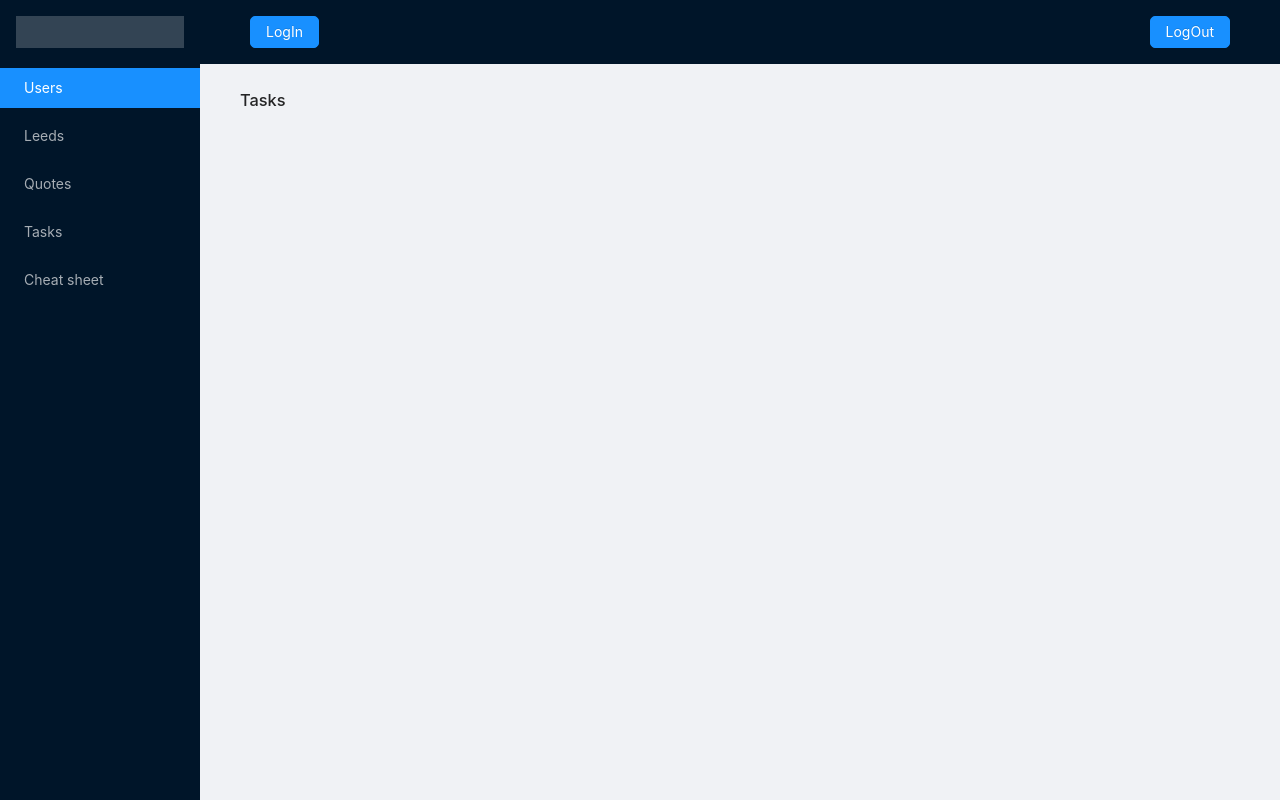
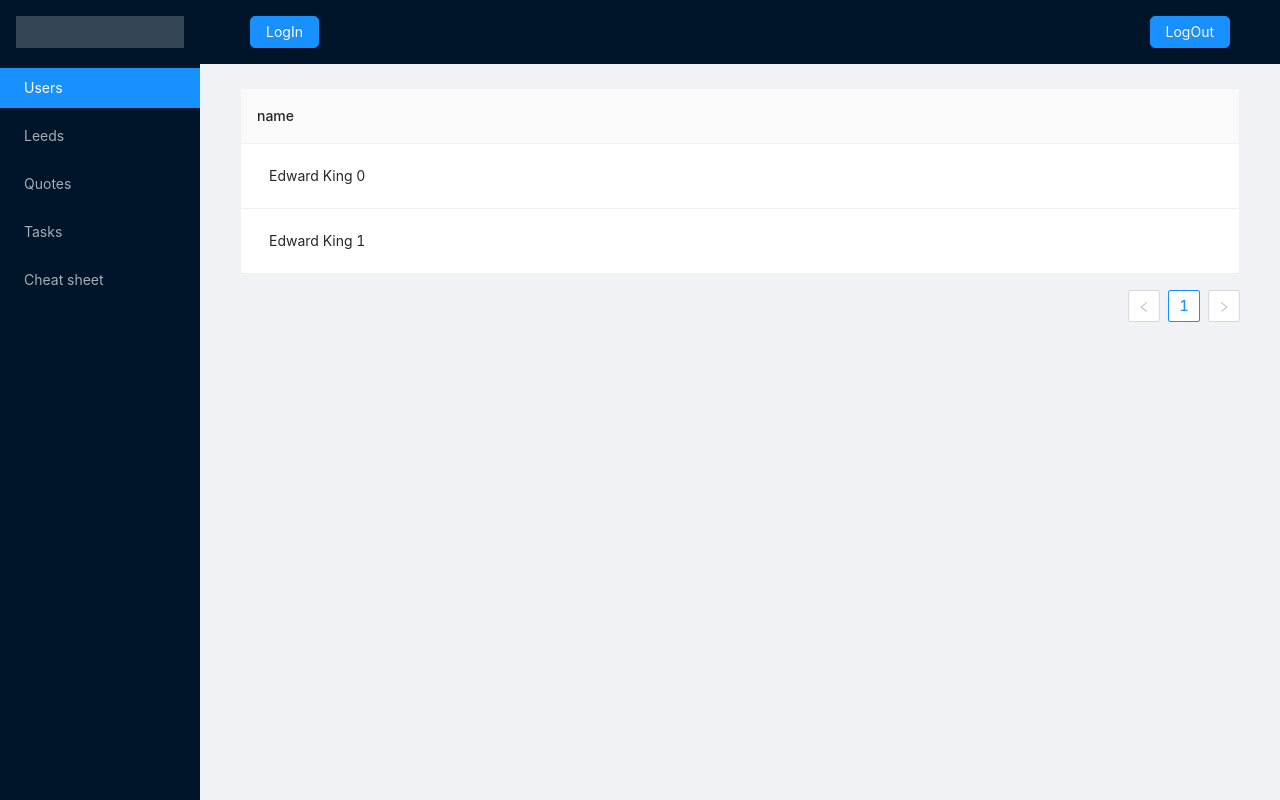
Before and after one commit to dzianis-pipko/portal, a React (Create React App) app: page /tasks in a window 1280 px wide. Built offline with nearby package versions, Linux system fonts and the light colour scheme.

Commit message:
feature_#5-testEditing

```diff
--- a/src/components/Quotes/Quotes.js
+++ b/src/components/Quotes/Quotes.js
@@ -26,6 +26,7 @@ class Quotes extends Component {
             title: 'Quote',
             dataIndex: 'quote',
             key: 'quote',
+            // editable: true
          },
          {
             title: 'Action',
--- a/src/components/Tasks/Tasks.css
+++ b/src/components/Tasks/Tasks.css
@@ -0,0 +1,18 @@
+.editable-cell {
+   position: relative;
+ }
+
+ .editable-cell-value-wrap {
+   padding: 5px 12px;
+   cursor: pointer;
+ }
+
+ .editable-row:hover .editable-cell-value-wrap {
+   border: 1px solid #d9d9d9;
+   border-radius: 4px;
+   padding: 4px 11px;
+ }
+
+ [data-theme='dark'] .editable-row:hover .editable-cell-value-wrap {
+   border: 1px solid #434343;
+ }
--- a/src/components/Tasks/Tasks.js
+++ b/src/components/Tasks/Tasks.js
@@ -1,12 +1,188 @@
-import React from 'react';
+
 import './Tasks.css';
 
-const Tasks = () => {
+import React, { useContext, useState, useEffect, useRef } from 'react';
+import { Table, Input, Form } from 'antd';
+
+
+const EditableContext = React.createContext();
+
+
+
+
+const EditableRow = ({ index, ...props }) => {
+   const [form] = Form.useForm();
    return (
-      <div>
-         <h1>Tasks</h1>
-      </div>
-   )
+      <Form form={form} component={false}>
+         <EditableContext.Provider value={form}>
+            <tr {...props} />
+         </EditableContext.Provider>
+      </Form>
+   );
+};
+
+
+
+
+const EditableCell = ({ title, editable, children, dataIndex, record, handleSave, ...restProps }) => {
+   const [editing, setEditing] = useState(false);
+   const inputRef = useRef();
+   const form = useContext(EditableContext);
+
+   useEffect(() => {
+      if (editing) {
+         inputRef.current.focus();
+
+      }
+   }, [editing]);
+
+
+
+
+   const toggleEdit = () => {
+      setEditing(!editing);
+      form.setFieldsValue({
+         [dataIndex]: record[dataIndex],
+      });
+   };
+
+
+
+   const save = async e => {
+      try {
+         const values = await form.validateFields();
+         toggleEdit();
+         handleSave({ ...record, ...values });
+      } catch (errInfo) {
+         console.log('Save failed:', errInfo);
+      }
+   };
+
+
+   let childNode = children;
+
+
+   if (editable) {
+      childNode = editing ? (
+         <Form.Item
+            style={{
+               margin: 0,
+            }}
+            name={dataIndex}
+            rules={[
+               {
+                  required: true,
+                  message: `${title} is required.`,
+               },
+            ]}
+         >
+            <Input ref={inputRef} onPressEnter={save} onBlur={save} />
+         </Form.Item>
+      ) : (
+            <div
+               className="editable-cell-value-wrap"
+               style={{
+                  paddingRight: 24,
+               }}
+               onClick={toggleEdit}
+            >
+               {children}
+            </div>
+         );
+   }
+
+   return <td {...restProps}>{childNode}</td>;
+};
+
+
+
+
+class Tasks extends React.Component {
+
+   constructor(props) {
+      super(props);
+
+      this.columns = [
+         {
+            title: 'name',
+            dataIndex: 'name',
+            width: '30%',
+            editable: true,
+         },
+      ];
+
+      this.state = {
+         dataSource: [
+            {
+               key: '0',
+               name: 'Edward King 0',
+               age: '32',
+               address: 'London, Park Lane no. 0',
+            },
+            {
+               key: '1',
+               name: 'Edward King 1',
+               age: '32',
+               address: 'London, Park Lane no. 1',
+            },
+         ],
+         count: 2,
+      };
+   }
+
+
+
+   handleSave = row => {
+      const newData = [...this.state.dataSource];
+      const index = newData.findIndex(item => row.key === item.key);
+      const item = newData[index];
+      newData.splice(index, 1, { ...item, ...row });
+      this.setState({
+         dataSource: newData,
+      });
+   };
+
+
+   render() {
+      const { dataSource } = this.state;
+
+      const components = {
+         body: {
+            row: EditableRow,
+            cell: EditableCell,
+         },
+      };
+
+      const columns = this.columns.map(col => {
+         if (!col.editable) {
+            return col;
+         }
+
+         return {
+            ...col,
+            onCell: record => ({
+               record,
+               editable: col.editable,
+               dataIndex: col.dataIndex,
+               title: col.title,
+               handleSave: this.handleSave,
+            }),
+         };
+      });
+
+
+
+
+      return (
+         <Table
+            components={components}
+            rowClassName={() => 'editable-row'}
+            bordered
+            dataSource={dataSource}
+            columns={columns}
+         />
+      );
+   }
 }
 
-export default Tasks;
+export default Tasks
```
